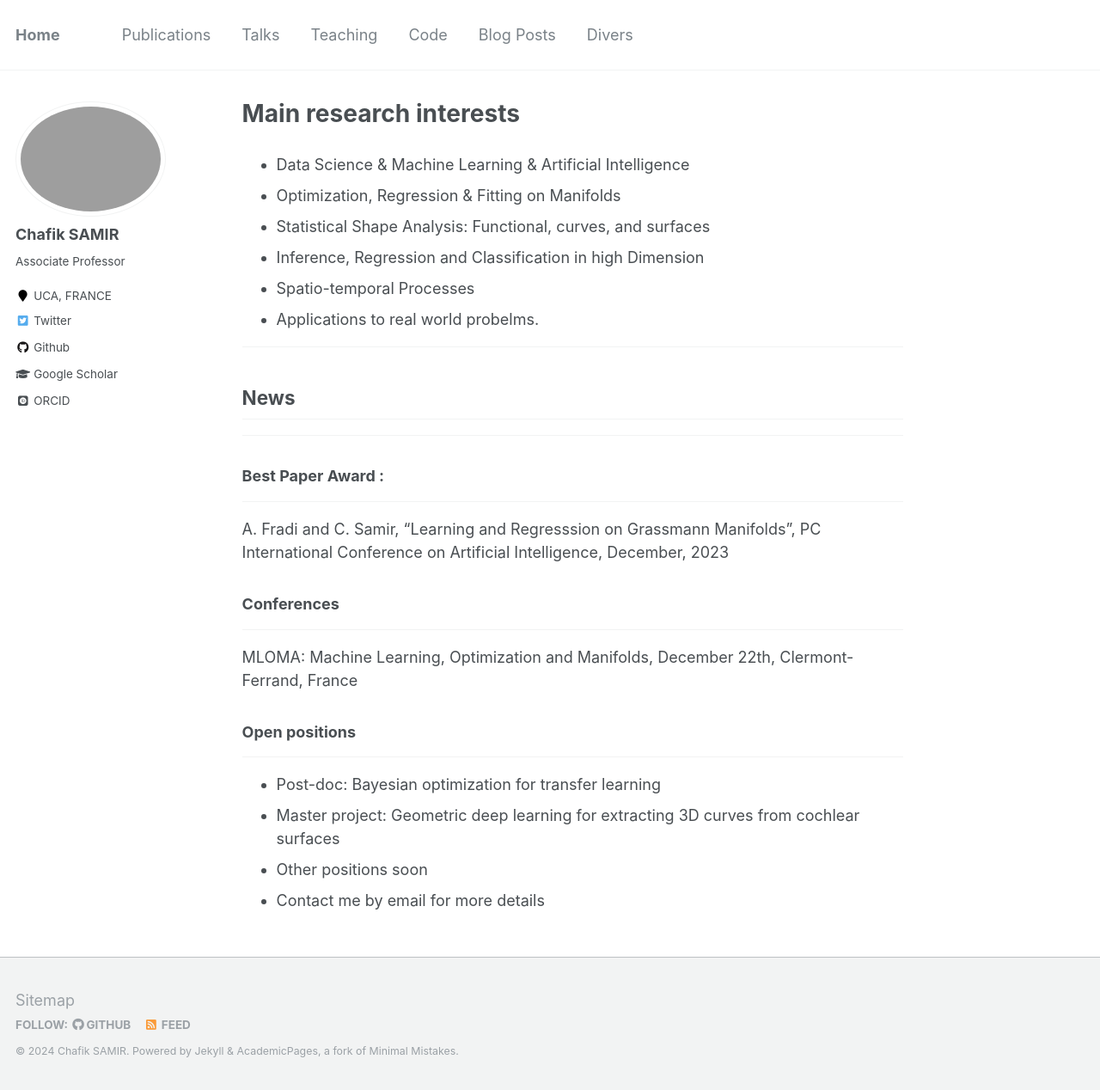
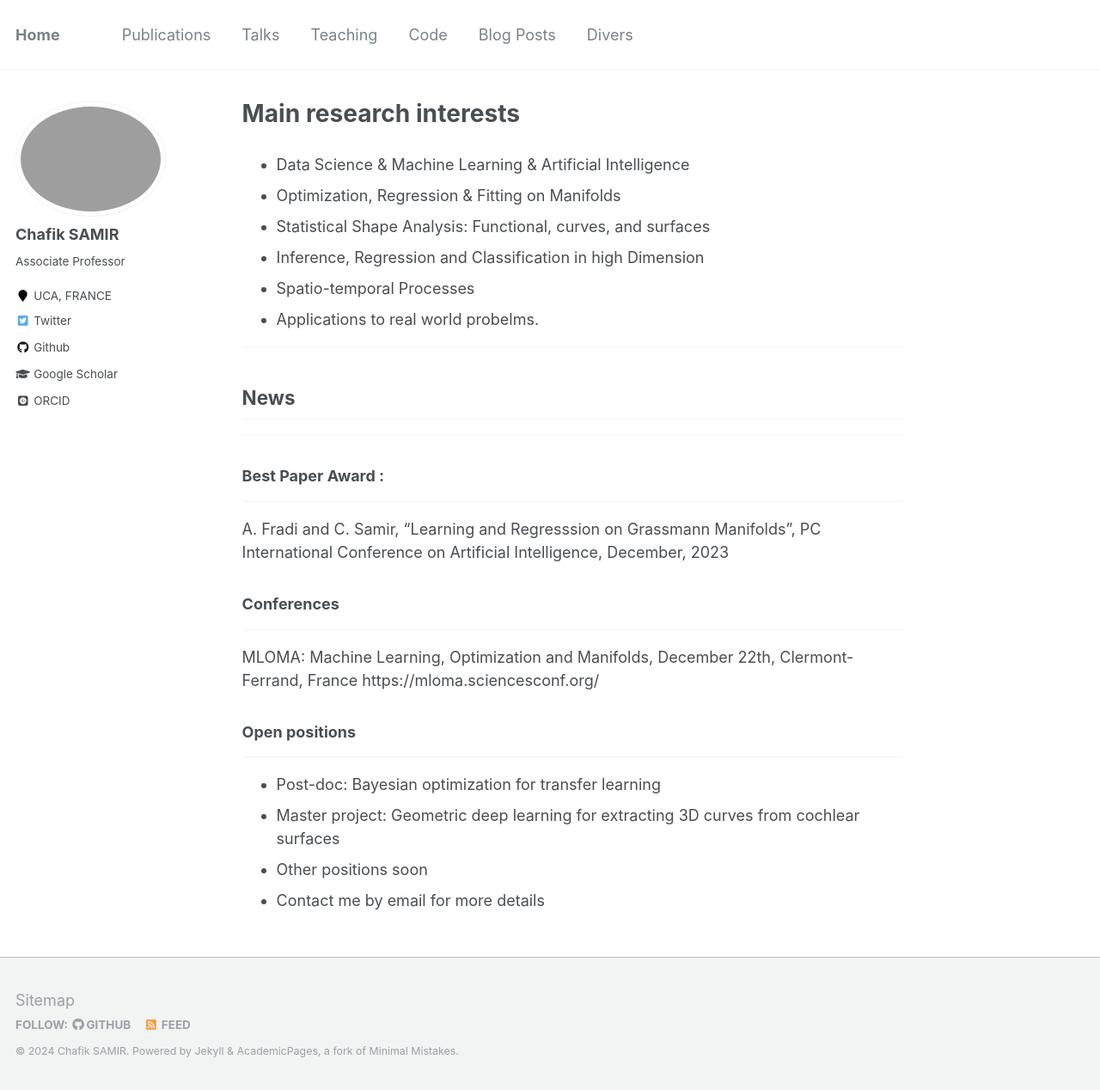
Before and after one commit to Chsamir/chsamir.github.io, a Jekyll site: the page built from _pages/about.md, in a window 1280 px wide and 1268 px high. Shown: the whole window at 86% size. Built offline with Jekyll 4.4.1, drawn with Linux system fonts in a browser that asks for light colours; some web fonts are replaced; some of the changed lines change nothing that is shown.

Commit message:
Update about.md

```diff
--- a/_pages/about.md
+++ b/_pages/about.md
@@ -30,6 +30,7 @@ PC International Conference on Artificial Intelligence, December, 2023
 ### Conferences
 -------------------
 MLOMA: Machine Learning, Optimization and Manifolds, December 22th, Clermont-Ferrand, France
+https://mloma.sciencesconf.org/
 
 ### Open positions
 -------------------
```
